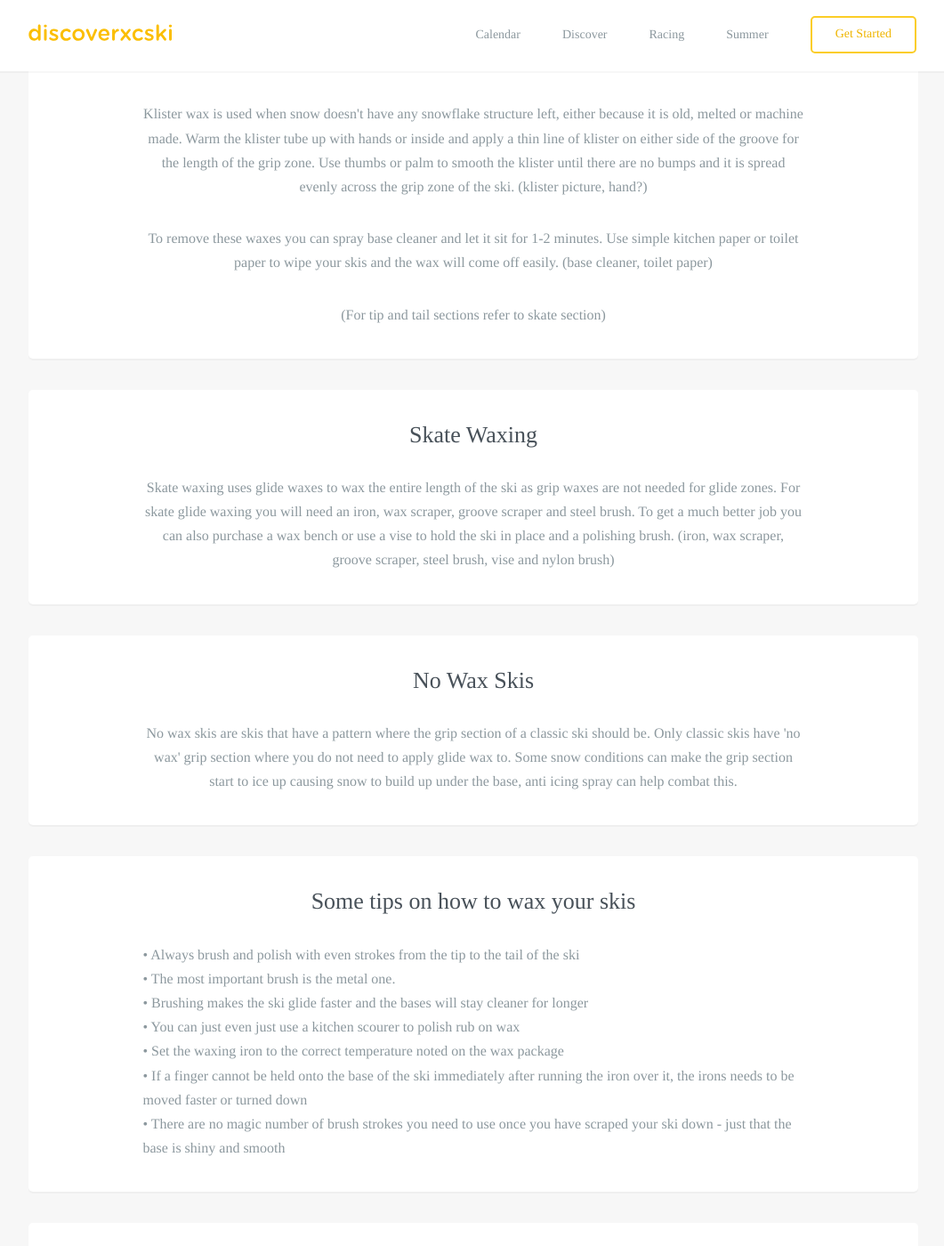
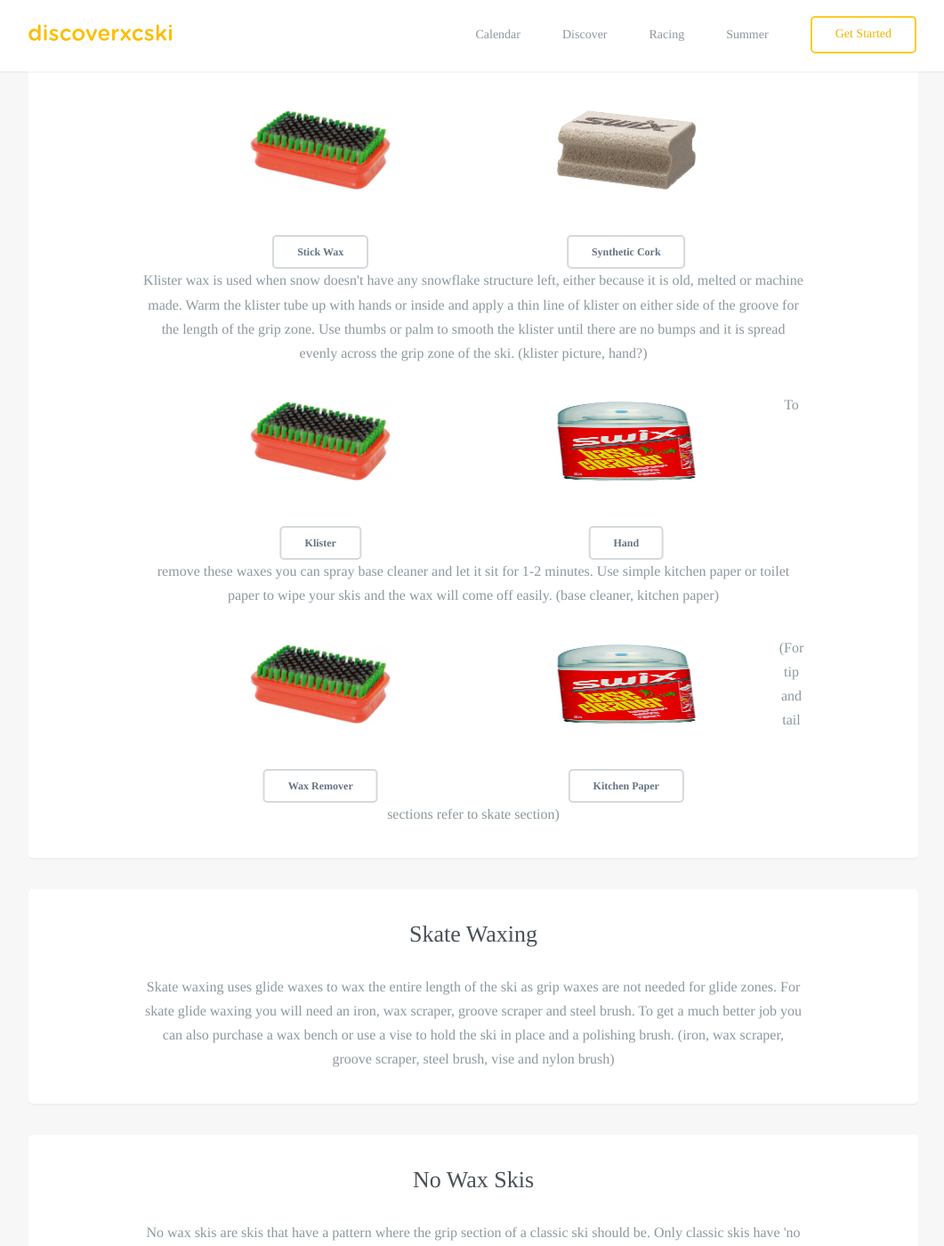
Before and after one commit to robcatto/robcatto.github.io, a Jekyll site: the page built from get-started/waxing/index.html, in a window 1280 px wide and 1400 px high, scrolled down 1667 px. Shown: the whole window at 89% size, without its empty margins (108-1169 px from the left). Built offline with Jekyll 4.4.1, drawn with Linux system fonts in a browser that asks for light colours; some web fonts are replaced; Markdown is read by kramdown in place of the engine named in the settings.

Commit message:
Update index.html

```diff
--- a/get-started/waxing/index.html
+++ b/get-started/waxing/index.html
@@ -65,7 +65,7 @@ layout: default
 </div>
 <div class="column two">
 <div class="callout-card" style="background: white;">
-<img src="http://www.discoverxcski.com/images/cleaning-brush.png" alt="fine steel cleaning brush" height="55" width="55" style="position: absolute;
+<img src="http://www.discoverxcski.com/images/base-cleaner.png" alt="fine steel cleaning brush" height="55" width="55" style="position: absolute;
     top: 0px;
     left: 50%;
     transform: translateX(-50%);
@@ -84,12 +84,84 @@ layout: default
                     <p>
                             At the most basic level all you need is some grip wax which is simply rubbed on and polished with a synthetic cork. Apply a thin layer of wax to cover the grip section of your ski and then cork it in until the wax is smooth and in some cases nearly invisible. Repeat, coating with a total of 2-3 layers according to temperature. Sometimes a slightly colder first layer is used as it will make the wax last longer. (grip waxes, synthetic cork pictures)
                     </p>
+                     <div class="row" style="max-width: 687px;">
+<div class="column two">
+<div class="callout-card" style="background: white;">
+<img src="http://www.discoverxcski.com/images/cleaning-brush.png" alt="fine steel cleaning brush" height="55" width="55" style="position: absolute;
+    top: 0px;
+    left: 50%;
+    transform: translateX(-50%);
+    width: 50%;
+    height: 50%;">
+<a class="button small dark" style="margin-bottom: 0px; bottom: 0px;" href="/discoverxc/classic" data-featurette="analytics-click-event" data-event-category="button" data-event-action="M: Clicked Perks" data-event-label="Source: Features Page" id="featurette-13">Stick Wax</a>
+</div>
+</div>
+<div class="column two">
+<div class="callout-card" style="background: white;">
+<img src="http://www.discoverxcski.com/images/classic-cork.png" alt="fine steel cleaning brush" height="55" width="55" style="position: absolute;
+    top: 0px;
+    left: 50%;
+    transform: translateX(-50%);
+    width: 50%;
+    height: 50%;">
+<a class="button small dark" style="margin-bottom: 0px; bottom: 0px;" href="/discoverxc/skate" data-featurette="analytics-click-event" data-event-category="button" data-event-action="M: Clicked Perks" data-event-label="Source: Features Page" id="featurette-13">Synthetic Cork</a>
+</div>
+</div>
+</div>
                     <p>
                             Klister wax is used when snow doesn't have any snowflake structure left, either because it is old, melted or machine made. Warm the klister tube up with hands or inside and apply a thin line of klister on either side of the groove for the length of the grip zone. Use thumbs or palm to smooth the klister until there are no bumps and it is spread evenly across the grip zone of the ski. (klister picture, hand?)
                     </p>
+                     <div class="row" style="max-width: 687px;">
+<div class="column two">
+<div class="callout-card" style="background: white;">
+<img src="http://www.discoverxcski.com/images/cleaning-brush.png" alt="fine steel cleaning brush" height="55" width="55" style="position: absolute;
+    top: 0px;
+    left: 50%;
+    transform: translateX(-50%);
+    width: 50%;
+    height: 50%;">
+<a class="button small dark" style="margin-bottom: 0px; bottom: 0px;" href="/discoverxc/classic" data-featurette="analytics-click-event" data-event-category="button" data-event-action="M: Clicked Perks" data-event-label="Source: Features Page" id="featurette-13">Klister</a>
+</div>
+</div>
+<div class="column two">
+<div class="callout-card" style="background: white;">
+<img src="http://www.discoverxcski.com/images/base-cleaner.png" alt="fine steel cleaning brush" height="55" width="55" style="position: absolute;
+    top: 0px;
+    left: 50%;
+    transform: translateX(-50%);
+    width: 50%;
+    height: 50%;">
+<a class="button small dark" style="margin-bottom: 0px; bottom: 0px;" href="/discoverxc/skate" data-featurette="analytics-click-event" data-event-category="button" data-event-action="M: Clicked Perks" data-event-label="Source: Features Page" id="featurette-13">Hand</a>
+</div>
+</div>
+</div>
                     <p>
-                            To remove these waxes you can spray base cleaner and let it sit for 1-2 minutes. Use simple kitchen paper or toilet paper to wipe your skis and the wax will come off easily. (base cleaner, toilet paper)
+                            To remove these waxes you can spray base cleaner and let it sit for 1-2 minutes. Use simple kitchen paper or toilet paper to wipe your skis and the wax will come off easily. (base cleaner, kitchen paper)
                     </p>
+                     <div class="row" style="max-width: 687px;">
+<div class="column two">
+<div class="callout-card" style="background: white;">
+<img src="http://www.discoverxcski.com/images/cleaning-brush.png" alt="fine steel cleaning brush" height="55" width="55" style="position: absolute;
+    top: 0px;
+    left: 50%;
+    transform: translateX(-50%);
+    width: 50%;
+    height: 50%;">
+<a class="button small dark" style="margin-bottom: 0px; bottom: 0px;" href="/discoverxc/classic" data-featurette="analytics-click-event" data-event-category="button" data-event-action="M: Clicked Perks" data-event-label="Source: Features Page" id="featurette-13">Wax Remover</a>
+</div>
+</div>
+<div class="column two">
+<div class="callout-card" style="background: white;">
+<img src="http://www.discoverxcski.com/images/base-cleaner.png" alt="fine steel cleaning brush" height="55" width="55" style="position: absolute;
+    top: 0px;
+    left: 50%;
+    transform: translateX(-50%);
+    width: 50%;
+    height: 50%;">
+<a class="button small dark" style="margin-bottom: 0px; bottom: 0px;" href="/discoverxc/skate" data-featurette="analytics-click-event" data-event-category="button" data-event-action="M: Clicked Perks" data-event-label="Source: Features Page" id="featurette-13">Kitchen Paper</a>
+</div>
+</div>
+</div>
                     <p>
                             (For tip and tail sections refer to skate section)
                     </p>
```
